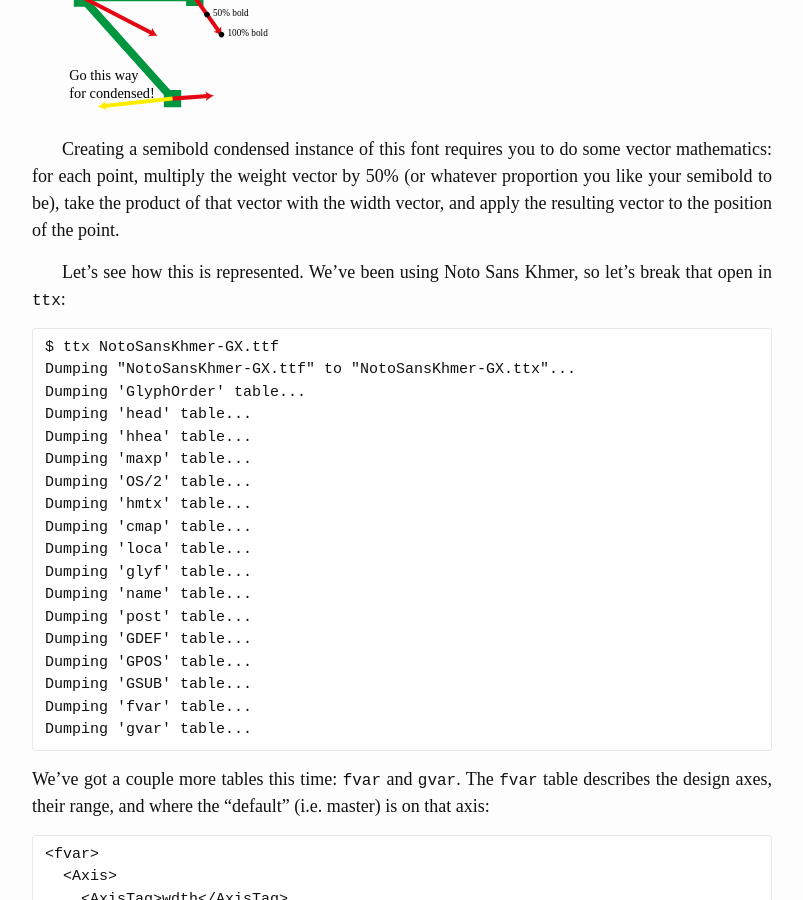
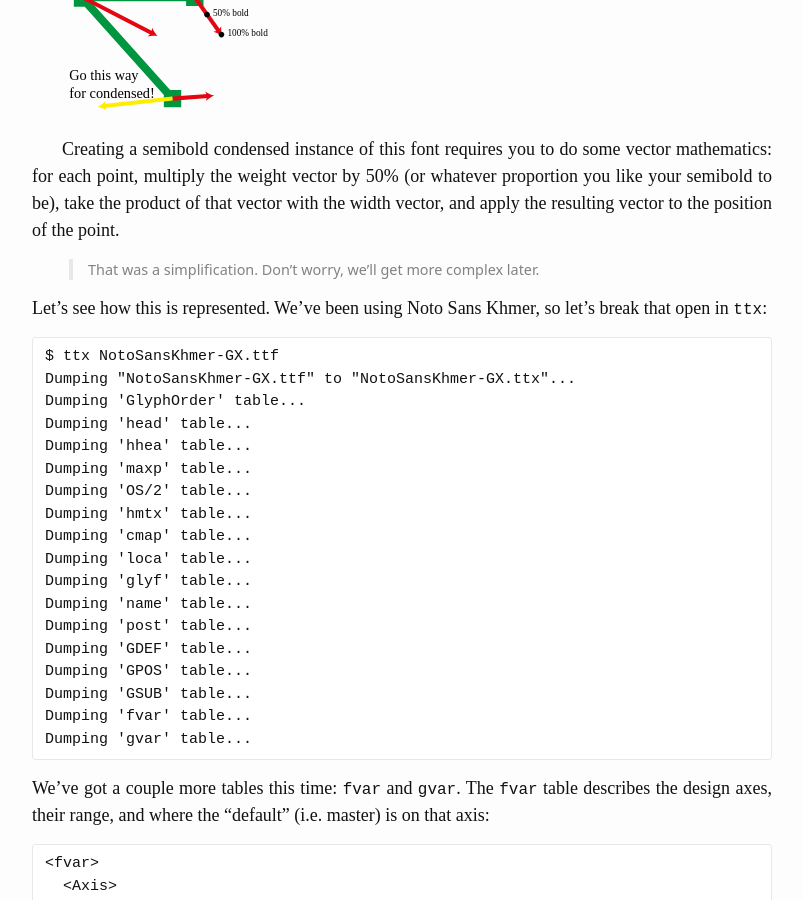
Before and after one commit to simoncozens/fonts-and-layout, a Jekyll site: the page built from opentype.md, in a window 1280 px wide and 900 px high, scrolled down 21851 px. Shown: the whole window, without its empty margins (238-1041 px from the left). Built offline with Jekyll 4.4.1, drawn with Linux system fonts in a browser that asks for light colours; formulas are drawn with MathJax 3.

Commit message:
Warning.

```diff
--- a/opentype.md
+++ b/opentype.md
@@ -521,6 +521,8 @@ This makes it very easy to represent multiple design axes. If you're designing f
 
 Creating a semibold condensed instance of this font requires you to do some vector mathematics: for each point, multiply the weight vector by 50% (or whatever proportion you like your semibold to be), take the product of that vector with the width vector, and apply the resulting vector to the position of the point.
 
+> That was a simplification. Don't worry, we'll get more complex later.
+
 Let's see how this is represented. We've been using Noto Sans Khmer, so let's break that open in `ttx`:
 
     $ ttx NotoSansKhmer-GX.ttf
```
